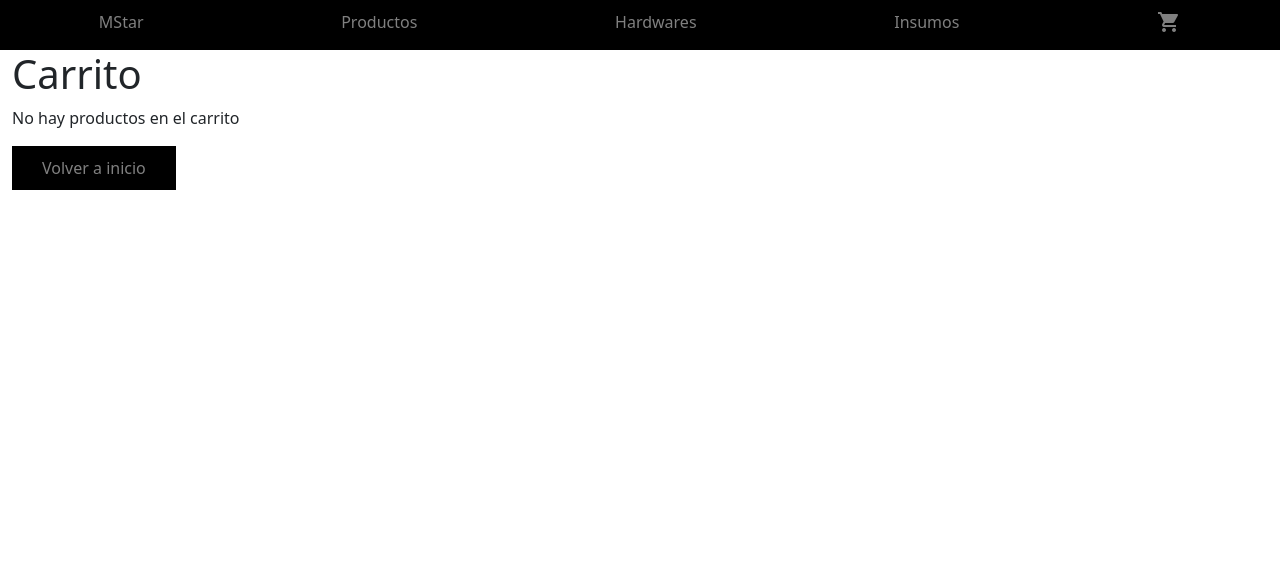
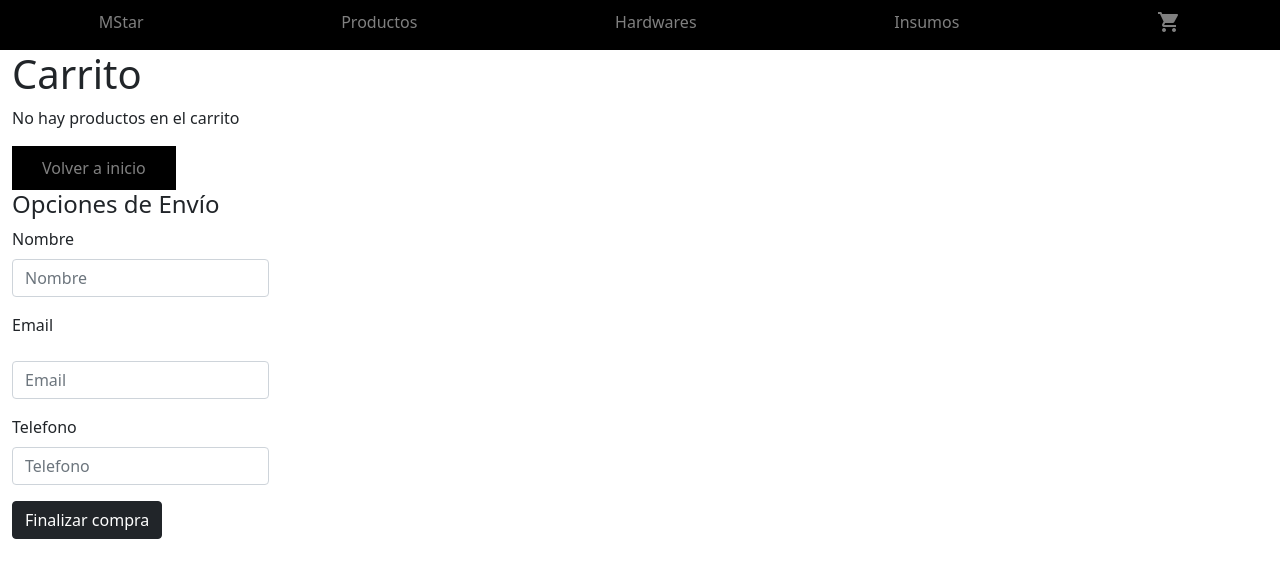
Before and after one commit to MarceloCarabajal/react-carabajal, a React (Create React App) app: page /carrito in a window 1280 px wide. Shown: the top 578 px of the page. Built offline with nearby package versions, Linux system fonts and the light colour scheme.

Commit message:
Proyecto Final

```diff
--- a/src/components/contextFiles/MyContext.js
+++ b/src/components/contextFiles/MyContext.js
@@ -1,4 +1,4 @@
-import { createContext, useContext, useState} from 'react';
+import { createContext, useContext, useState } from "react";
 
 const contexto = createContext();
 
@@ -6,62 +6,52 @@ const { Provider } = contexto;
 
 export const useContexto = () => {
   return useContext(contexto);
-}
+};
 
-
-const CustomProvider = ({children}) => {
-
+const CustomProvider = ({ children }) => {
   const [precioTotal, setPrecioTotal] = useState(0);
-    const [cantidadTotal, setCantidadTotal] = useState(0)
+  const [cantidadTotal, setCantidadTotal] = useState(0);
   const [carrito, setCarrito] = useState([]);
 
   const agregarAlCarrito = (cantidad, producto) => {
+    const id = producto.id;
+    if (isInCarrito(id)) {
+      const copiaCarrito = [...carrito];
+      let match = copiaCarrito.find((item) => item.id === id);
+      match.cantidad += cantidad;
+      setCarrito(copiaCarrito);
+    } else {
+      const productoConCantidad = { ...producto };
+      productoConCantidad.cantidad = cantidad;
 
-        const id = producto.id
-        console.log(id)
-        if(isInCarrito(id)){
-            const copiaCarrito= [...carrito]
-            let match = copiaCarrito.find(item => item.id === id);
-            match.cantidad += cantidad;
-            setCarrito(copiaCarrito)
-
-        }else{
-            const productoConCantidad = {...producto}
-            productoConCantidad.cantidad=cantidad;
-
-            const copiaCarrito = [...carrito, productoConCantidad]
-            setCarrito(copiaCarrito)
-
+      const copiaCarrito = [...carrito, productoConCantidad];
+      setCarrito(copiaCarrito);
     }
     const copiaCantidadTotal = cantidadTotal + cantidad;
-        setCantidadTotal(copiaCantidadTotal)
+    setCantidadTotal(copiaCantidadTotal);
     const copiaPrecioTotal = precioTotal + producto.price * cantidad;
-        setPrecioTotal(copiaPrecioTotal)
-
-    }
-
+    setPrecioTotal(copiaPrecioTotal);
+  };
 
   const borrarDelCarrito = (id, cantidad) => {
-        let copiaCarrito = carrito.filter(prod => (prod.id) !== id)
-        setCarrito(copiaCarrito)
-        setCantidadTotal(cantidadTotal - cantidad)
-        setPrecioTotal(precioTotal - cantidad * carrito.find(prod => prod.id === id).price)
-    }
-
-
+    let copiaCarrito = carrito.filter((prod) => prod.id !== id);
+    setCarrito(copiaCarrito);
+    setCantidadTotal(cantidadTotal - cantidad);
+    setPrecioTotal(
+      precioTotal - cantidad * carrito.find((prod) => prod.id === id).price
+    );
+  };
 
   const limpiarCarrito = () => {
-        setCarrito([])
-        setCantidadTotal(0)
-        setPrecioTotal(0)
-    }
-
+    setCarrito([]);
+    setCantidadTotal(0);
+    setPrecioTotal(0);
+  };
 
   const isInCarrito = (id) => {
-        const producto = carrito.find(producto => producto.id === id)
-        return producto !== undefined
-
-    }
+    const producto = carrito.find((producto) => producto.id === id);
+    return producto !== undefined;
+  };
 
   const valorDelContexto = {
     carrito,
@@ -69,15 +59,10 @@ const CustomProvider = ({children}) => {
     precioTotal,
     agregarAlCarrito,
     borrarDelCarrito,
-        limpiarCarrito
-    }
+    limpiarCarrito,
+  };
 
-    return (
-        <Provider value= {valorDelContexto}>
-            {children}
-        </Provider>
-    )
-
-}
+  return <Provider value={valorDelContexto}>{children}</Provider>;
+};
 
 export default CustomProvider;
--- a/src/components/header/Cart.js
+++ b/src/components/header/Cart.js
@@ -4,8 +4,8 @@ import { NavLink } from "react-router-dom";
 import Formulario from "./Form";
 
 const Cart = () => {
-
-    const { carrito, borrarDelCarrito, limpiarCarrito, precioTotal} = useContexto();
+  const { carrito, borrarDelCarrito, limpiarCarrito, precioTotal } =
+    useContexto();
 
   return (
     <div>
@@ -13,26 +13,34 @@ const Cart = () => {
       {carrito.length > 0 ? (
         <div>
           <ul>
-                        {carrito.map(producto => {
-                            return <li key={producto.id}>
+            {carrito.map((producto) => {
+              return (
+                <li key={producto.id}>
                   {producto.title} - ${producto.price} - {producto.cantidad}
-                                        <button onClick={() => borrarDelCarrito(producto.id, producto.cantidad)}>Borrar</button>
+                  <button
+                    onClick={() =>
+                      borrarDelCarrito(producto.id, producto.cantidad)
+                    }
+                  >
+                    Borrar
+                  </button>
                 </li>
+              );
             })}
           </ul>
           <h3>Total: ${precioTotal}</h3>
+        </div>
+      ) : (
+        <div>
+          <p>No hay productos en el carrito</p>
+          <NavLink to="/productos" className="nav-enlace">
+            Volver a inicio
+          </NavLink>
+        </div>
+      )}
       <Formulario />
     </div>
-            ) :
-                <div>
-                    <p>No hay productos en el carrito</p>
-                    <NavLink to="/productos" className="nav-enlace">Volver a inicio</NavLink>
-                </div>
-            }
-        </div>
+  );
+};
 
-
-    )
-}
-
-export default Cart
+export default Cart;
--- a/src/components/header/Form.js
+++ b/src/components/header/Form.js
@@ -1,18 +1,18 @@
-import React from 'react';
-import { useState } from 'react';
+import React from "react";
+import { useState } from "react";
 import { useForm } from "react-hook-form";
 import { addDoc, collection, serverTimestamp } from "firebase/firestore";
 import { db } from "../firebase/firebase";
 import { useContexto } from "../contextFiles/MyContext";
 
+const Form = () => {
+  const { carrito, limpiarCarrito, precioTotal } = useContexto();
 
-
-const Form = () => {
-
-
-    const {carrito, limpiarCarrito, precioTotal} = useContexto();
-
-    const { register, handleSubmit, formState: { errors } } = useForm();
+  const {
+    register,
+    handleSubmit,
+    formState: { errors },
+  } = useForm();
 
   const [name, setName] = useState("");
 
@@ -20,53 +20,37 @@ const Form = () => {
 
   const [phone, setPhone] = useState("");
 
-    const [idSale, setIdSale ] = useState("");
+  const [idSale, setIdSale] = useState("");
 
-    const [datos, setDatos] = useState({});
+  const [compraTerminada, setCompraTerminada] = useState(true);
 
-
-
-    const onSubmit = (data, e) => {
-        e.preventDefault();
-        console.log(data);
-    }
-
-    const saveName = (e) => {
-        setName(e.target.value);
-    }
-
-    const saveEmail = (e) => {
-        setEmail(e.target.value);
-    }
-
-    const savePhone = (e) => {
-        setPhone(e.target.value);
-    }
-
-    const send = () => {
-
-        const ventasCollection = collection(db, "ventas")
+  const send = (data, e) => {
+    const ventasCollection = collection(db, "ventas");
     addDoc(ventasCollection, {
       buyer: {
-                nombre: name,
-                email: email,
-                telefono: phone
+        nombre: data.nombre,
+        email: data.email,
+        telefono: data.telefono,
       },
       items: carrito,
       date: serverTimestamp(),
-            total: precioTotal
-            })
-            .then((resultado) => {
-                setIdSale(resultado.id)
-                limpiarCarrito()
-            })
-    }
+      total: precioTotal,
+    }).then((resultado) => {
+      setIdSale(resultado.id);
+      setName(data.nombre);
+      setEmail(data.email);
+      setPhone(data.telefono);
 
+      setCompraTerminada(false);
+      limpiarCarrito();
+    });
+  };
 
-
-  return <div>
+  return (
+    <div>
+      {compraTerminada ? (
+        <form onSubmit={handleSubmit(send)}>
           <h4>Opciones de Envío</h4>
-        <form onSubmit= {handleSubmit(onSubmit)}>
           <div className="form-group">
             <label htmlFor="nombre">Nombre</label>
             <input
@@ -74,19 +58,18 @@ const Form = () => {
               className="form-control"
               name="nombre"
               placeholder="Nombre"
-
               {...register("nombre", {
                 required: { value: true, message: "El nombre es obligatorio" },
-                            minLength: { value: 3, message: "El nombre debe tener al menos 3 caracteres" },
-
-                            })
-                    }
+                minLength: {
+                  value: 3,
+                  message: "El nombre debe tener al menos 3 caracteres",
+                },
+              })}
             />
 
             <span className="text-danger text-small d-block mb-2">
               {errors?.nombre?.message}
             </span>
-
           </div>
           <div className="form-group">
             <label htmlFor="email">Email</label>
@@ -97,20 +80,22 @@ const Form = () => {
               className="form-control"
               name="email"
               placeholder="Email"
-
               {...register("email", {
                 required: { value: true, message: "El email es obligatorio" },
-                            minLength: { value: 3, message: "El email debe tener al menos 3 caracteres" },
-                            pattern: { value: /^[A-Z0-9._%+-]+@[A-Z0-9.-]+\.[A-Z]{2,4}$/i, message: "El email no es válido" },
-                            })
-                    }
-
+                minLength: {
+                  value: 3,
+                  message: "El email debe tener al menos 3 caracteres",
+                },
+                pattern: {
+                  value: /^[A-Z0-9._%+-]+@[A-Z0-9.-]+\.[A-Z]{2,4}$/i,
+                  message: "El email no es válido",
+                },
+              })}
             />
 
             <span className="text-danger text-small d-block mb-2">
               {errors?.email?.message}
             </span>
-
           </div>
           <div className="form-group">
             <label htmlFor="telefono">Telefono</label>
@@ -119,27 +104,37 @@ const Form = () => {
               className="form-control"
               name="telefono"
               placeholder="Telefono"
-
               {...register("telefono", {
-                            required: { value: true, message: "El telefono es obligatorio" },
-                            minLength: { value: 3, message: "El telefono debe tener al menos 3 caracteres" },
-
-
-                            })
-                    }
-
+                required: {
+                  value: true,
+                  message: "El telefono es obligatorio",
+                },
+                minLength: {
+                  value: 3,
+                  message: "El telefono debe tener al menos 3 caracteres",
+                },
+              })}
             />
 
             <span className="text-danger text-small d-block mb-2">
               {errors?.telefono?.message}
             </span>
+          </div>
+          <button className="btn btn-dark">Finalizar compra</button>
+        </form>
+      ) : (
+        <div>
+          <h4>Datos de la compra</h4>
+          <p>ID de la venta: {idSale}</p>
+          <p>Nombre: {name}</p>
 
+          <p>Email: {email}</p>
+
+          <p>Telefono: {phone}</p>
         </div>
-            <button className="btn btn-dark" onClick={send}>Finalizar compra</button>
-
-        </form>
+      )}
     </div>
-
+  );
 };
 
 export default Form;
```
Also changed, not shown: src/components/header/FormHook.js (deleted, +0 -40 lines), src/components/itemList/ItemListContainer.js (+33 -37 lines), 2 other files (tests, documents, lock files or other folders). Lines whose indentation alone changed are shown as unchanged.
